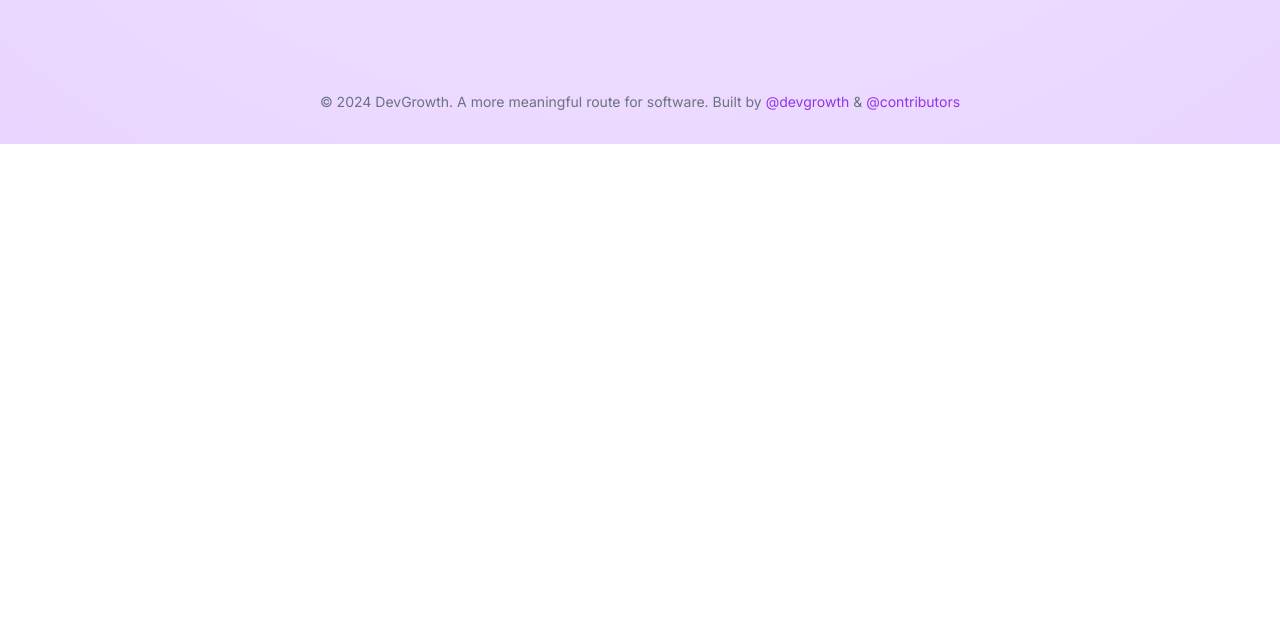
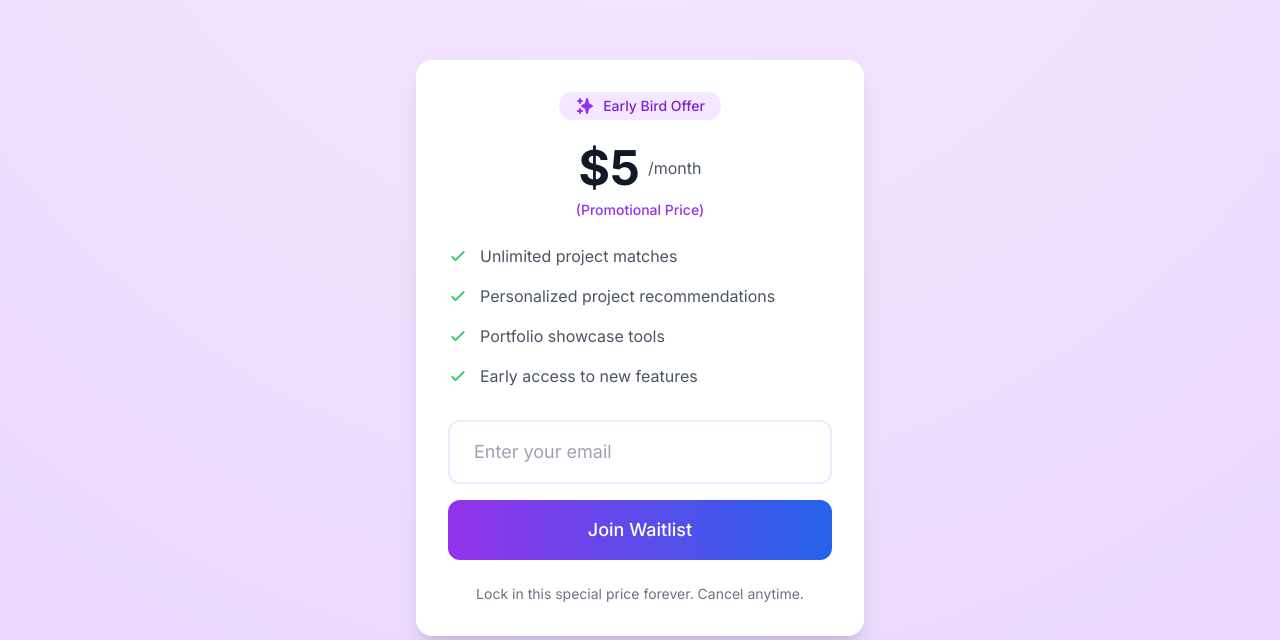
Before and after one commit to Ubarrionuevo/DevGrowth, a website: page index.html in a window 1280 px wide. Shown: the part 1525-2165 px from the top of the page. Before the commit the page ends 1669 px from the top, so only its background shows below. Drawn offline with nearby package versions, Linux system fonts and the light colour scheme.

Commit message:
update-new

```diff
--- a/index.html
+++ b/index.html
@@ -159,6 +159,75 @@
         </form>
     </section>
 
+    <!-- Pricing Section -->
+    <section class="py-24 max-w-6xl mx-auto px-4">
+        <div class="max-w-md mx-auto bg-white rounded-2xl shadow-xl hover:shadow-2xl transition-all duration-300">
+            <div class="p-8 text-center">
+                <!-- Popular Badge -->
+                <div class="inline-flex items-center bg-purple-100 rounded-full px-4 py-1 mb-6">
+                    <svg class="w-5 h-5 text-purple-600 mr-2" fill="currentColor" viewBox="0 0 20 20">
+                        <path fill-rule="evenodd" d="M5 2a1 1 0 011 1v1h1a1 1 0 010 2H6v1a1 1 0 01-2 0V6H3a1 1 0 010-2h1V3a1 1 0 011-1zm0 10a1 1 0 011 1v1h1a1 1 0 110 2H6v1a1 1 0 11-2 0v-1H3a1 1 0 110-2h1v-1a1 1 0 011-1zM12 2a1 1 0 01.967.744L14.146 7.2 17.5 9.134a1 1 0 010 1.732l-3.354 1.935-1.18 4.455a1 1 0 01-1.933 0L9.854 12.8 6.5 10.866a1 1 0 010-1.732l3.354-1.935 1.18-4.455A1 1 0 0112 2z" clip-rule="evenodd"/>
+                    </svg>
+                    <span class="text-sm font-medium text-purple-700">Early Bird Offer</span>
+                </div>
+
+                <!-- Price -->
+                <div class="mb-6">
+                    <div class="flex items-center justify-center">
+                        <span class="text-5xl font-bold text-gray-900">$5</span>
+                        <span class="text-gray-600 ml-2">/month</span>
+                    </div>
+                    <p class="text-sm text-purple-600 mt-2 font-medium">(Promotional Price)</p>
+                </div>
+
+                <!-- Features -->
+                <ul class="text-gray-600 text-left space-y-4 mb-8">
+                    <li class="flex items-center">
+                        <svg class="w-5 h-5 text-green-500 mr-3" fill="none" stroke="currentColor" viewBox="0 0 24 24">
+                            <path stroke-linecap="round" stroke-linejoin="round" stroke-width="2" d="M5 13l4 4L19 7"/>
+                        </svg>
+                        Unlimited project matches
+                    </li>
+                    <li class="flex items-center">
+                        <svg class="w-5 h-5 text-green-500 mr-3" fill="none" stroke="currentColor" viewBox="0 0 24 24">
+                            <path stroke-linecap="round" stroke-linejoin="round" stroke-width="2" d="M5 13l4 4L19 7"/>
+                        </svg>
+                        Personalized project recommendations
+                    </li>
+                    <li class="flex items-center">
+                        <svg class="w-5 h-5 text-green-500 mr-3" fill="none" stroke="currentColor" viewBox="0 0 24 24">
+                            <path stroke-linecap="round" stroke-linejoin="round" stroke-width="2" d="M5 13l4 4L19 7"/>
+                        </svg>
+                        Portfolio showcase tools
+                    </li>
+                    <li class="flex items-center">
+                        <svg class="w-5 h-5 text-green-500 mr-3" fill="none" stroke="currentColor" viewBox="0 0 24 24">
+                            <path stroke-linecap="round" stroke-linejoin="round" stroke-width="2" d="M5 13l4 4L19 7"/>
+                        </svg>
+                        Early access to new features
+                    </li>
+                </ul>
+
+                <!-- CTA -->
+                <form action="https://formspree.io/f/mzzzqezp" method="POST"
+                      class="flex flex-col gap-4">
+                    <input type="email" name="email" required
+                           class="px-6 py-4 rounded-xl bg-white border-2 border-purple-100 focus:outline-none focus:ring-2 focus:ring-purple-500 w-full text-lg"
+                           placeholder="Enter your email">
+                    <button type="submit"
+                            class="w-full px-8 py-4 bg-gradient-to-r from-purple-600 to-blue-600 text-white rounded-xl hover:shadow-lg hover:shadow-purple-500/25 transition-all duration-300 text-lg font-medium">
+                        Join Waitlist
+                    </button>
+                </form>
+
+                <!-- Guarantee -->
+                <p class="text-sm text-gray-500 mt-6">
+                    Lock in this special price forever. Cancel anytime.
+                </p>
+            </div>
+        </div>
+    </section>
+
     <!-- Footer -->
     <footer class="text-center mt-32 pb-8 text-sm text-gray-500">
         <p>© 2024 DevGrowth. A more meaningful route for software. Built by
```
